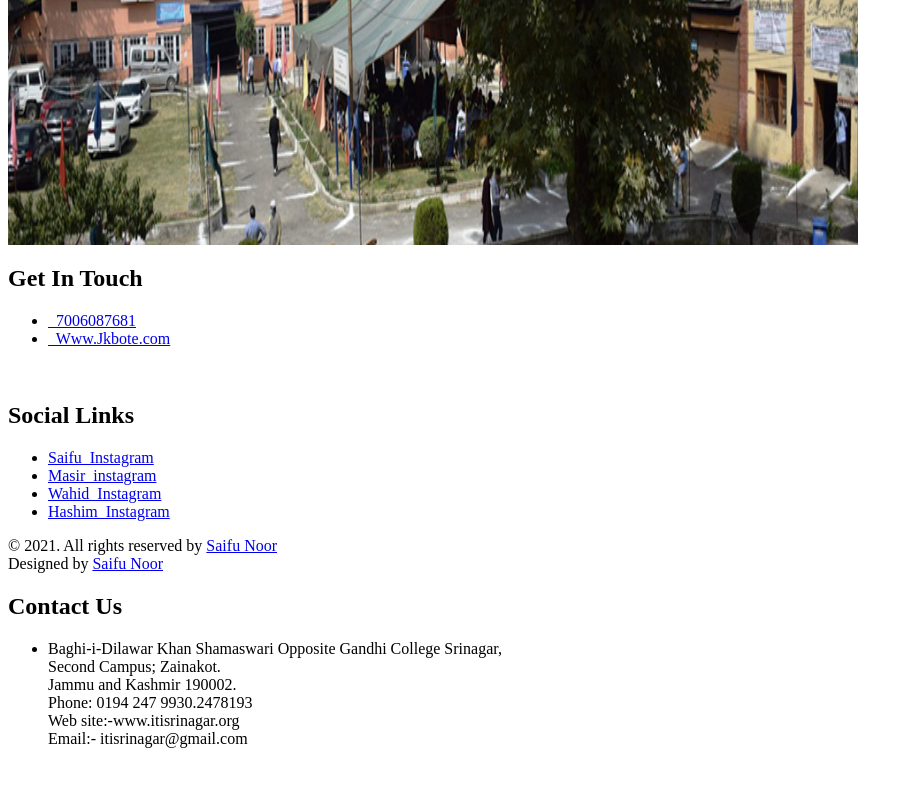
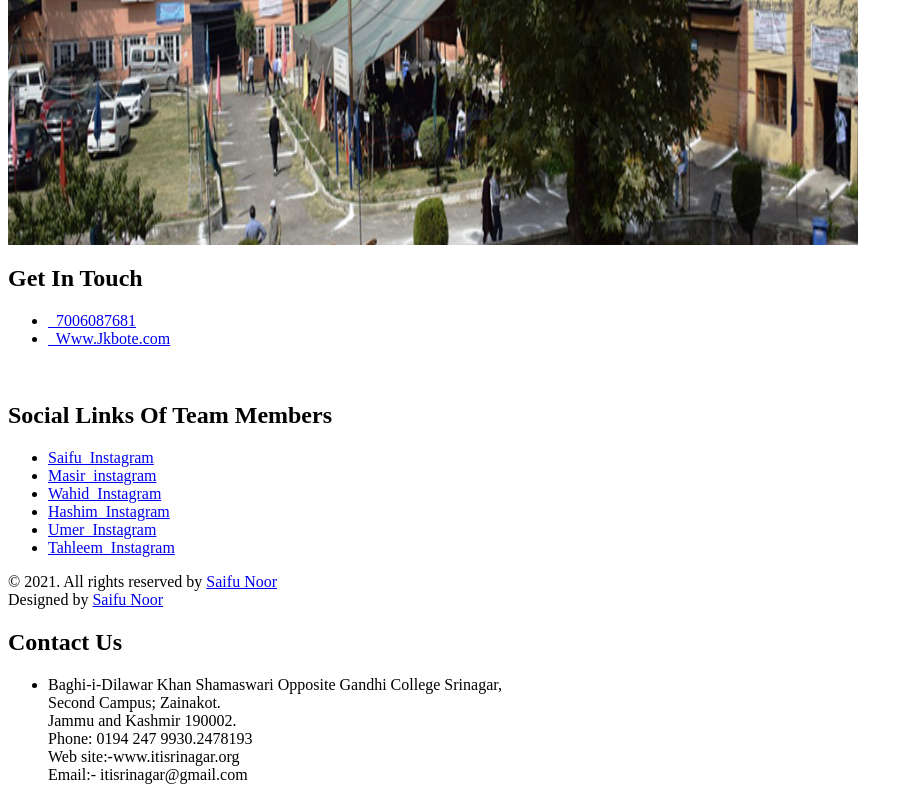
Before and after one commit to copatrade/project, a plain HTML site: page index.html in a window 1280 px wide. Shown: the part 3436-4236 px from the top of the page, without its empty margins (0-913 px from the left). Before the commit the page ends 4200 px from the top, so only its background shows below. Drawn offline with Linux system fonts and the light colour scheme.

Commit message:
Update index.html

```diff
--- a/index.html
+++ b/index.html
@@ -23,7 +23,7 @@ WELCOME TO THE PROJECT WEBSITE OF COPA</marquee>
 			<li ><a href="#">Trades</a>
 		<ul>
             <li><a href="http://www.itisrinagar.org/Electrician.aspx">Electrician</a></li>
-			<li><a href="http://www.itisrinagar.org/Instrument_Mechanic.aspx">Instrument Mechanic</a></li>
+	    <li><a href="http://www.itisrinagar.org/Instrument_Mechanic.aspx">Instrument Mechanic</a></li>
             <li><a href="http://www.itisrinagar.org/Electronic_Mechanic.aspx">Electronic Mechanic</a></li>
             <li><a href="http://www.itisrinagar.org/Mechanic_Motor_Vehicle.aspx">Mechanic Motor Vehicle</a></li>
             <li><a href="http://www.itisrinagar.org/Fitter.aspx">Fitter</a></li>
@@ -137,17 +137,14 @@ To help the students in the match of choice of course with their ability, intere
 
     <div class="footer-parts">
     	<br />
-		<h2>Social Links</h2>
+		<h2>Social Links Of Team Members</h2>
 <ul>
 <li><a href="http://www.instagram.com/saifun07/">  Saifu_Instagram </a> </li>
 <li><a href="http://www.instagram.com/sonof_aadam/">Masir_instagram</a></li>
-
-
-
 <li><a href="https://www.instagram.com/_w4hid_/">  Wahid_Instagram </a> </li>
-
-
 <li><a href="https://www.instagram.com/zo_a_lur/">  Hashim_Instagram </a> </li>
+<li><a href="https://www.instagram.com/umeryasin1990/">  Umer_Instagram </a> </li>
+<li><a href="https://www.instagram.com/tahleemqureshi/">  Tahleem_Instagram </a> </li>
 </ul>
     <div class="clearfix"></div>
     <div class="copyrights">
```
